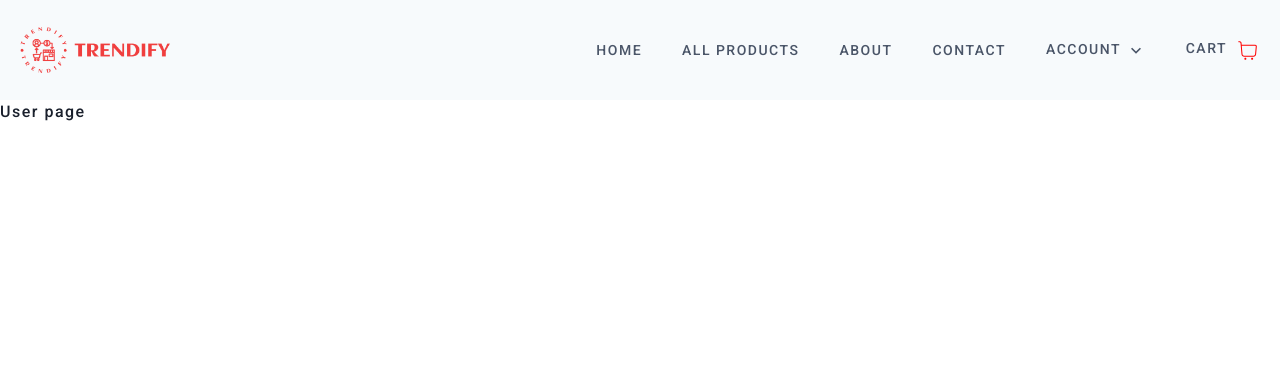
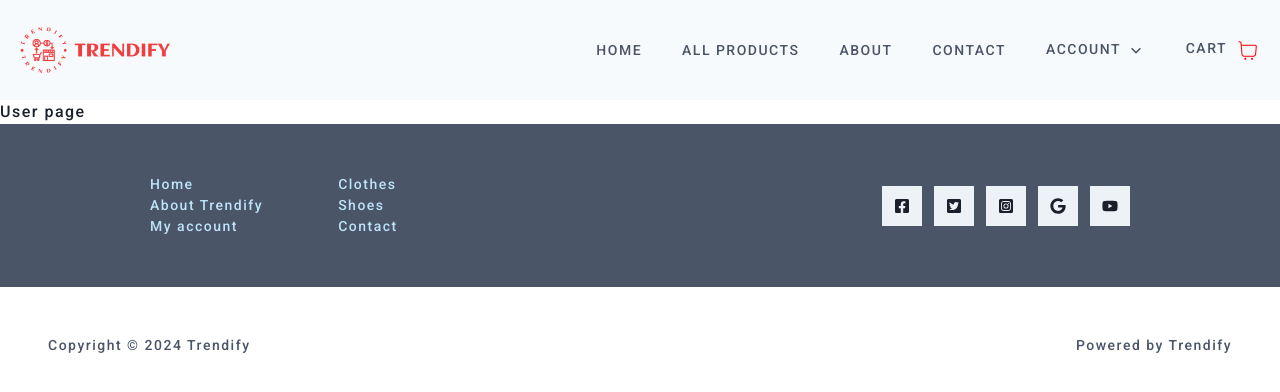
Before and after one commit to SaranaDheeraj/Ecommerce, a React (Vite) app in the folder frontend/: page /user in a window 1280 px wide. Shown: the top 392 px of the page. Built offline with nearby package versions, Linux system fonts and the light colour scheme.

Commit message:
added footer to the page

```diff
--- a/frontend/src/App.css
+++ b/frontend/src/App.css
@@ -9,3 +9,11 @@ a.active,
 button:hover {
   color: #fa5252;
 }
+
+.footer a {
+  display: block;
+}
+.footer a:hover {
+  color: #fa5252;
+  cursor: pointer;
+}
--- a/frontend/src/App.tsx
+++ b/frontend/src/App.tsx
@@ -6,6 +6,7 @@ import Shop from "./pages/Shop";
 import User from "./pages/User";
 import Nav from "./components/Nav";
 import "./App.css";
+import Footer from "./components/Footer";
 
 function App() {
   return (
@@ -18,7 +19,7 @@ function App() {
         <Route path="/shopnow" element={<Shop />} />
         <Route path="/user" element={<User />} />
       </Routes>
-      <footer></footer>
+      <Footer />
     </BrowserRouter>
   );
 }
--- /dev/null
+++ b/frontend/src/components/Footer.tsx
@@ -0,0 +1,91 @@
+import { Box, Button, Link, Spacer, Text } from "@chakra-ui/react";
+import {
+  FaFacebookSquare,
+  FaGoogle,
+  FaInstagramSquare,
+  FaTwitterSquare,
+  FaYoutube,
+} from "react-icons/fa";
+
+const Footer = () => {
+  return (
+    <>
+      <Box
+        className="footer"
+        display="flex"
+        flexDirection={{ base: "column", md: "row" }}
+        bg="gray.600"
+        px={{ base: "5", md: "150px" }}
+        py="50px"
+        alignItems="center"
+        fontSize="sm"
+      >
+        <Box
+          display="flex"
+          flexDirection={{ base: "column", md: "row" }}
+          gap={{ base: 0, md: "75px" }}
+          mb={{ base: "5", md: "0" }}
+          color="blue.100"
+        >
+          <Box mb={{ base: "3", md: "0" }}>
+            <Link href="/home" textAlign={{ base: "center", md: "left" }}>
+              Home
+            </Link>
+            <Link href="/home" textAlign={{ base: "center", md: "left" }}>
+              About Trendify
+            </Link>
+            <Link href="/home" textAlign={{ base: "center", md: "left" }}>
+              My account
+            </Link>
+          </Box>
+          <Box>
+            <Link href="/home" textAlign={{ base: "center", md: "left" }}>
+              Clothes
+            </Link>
+            <Link href="/home" textAlign={{ base: "center", md: "left" }}>
+              Shoes
+            </Link>
+            <Link href="/home" textAlign={{ base: "center", md: "left" }}>
+              Contact
+            </Link>
+          </Box>
+        </Box>
+        <Spacer />
+        <Box display="flex" gap={3}>
+          <Button borderRadius={0} p={0}>
+            <FaFacebookSquare />
+          </Button>
+          <Button borderRadius={0} p={0}>
+            <FaTwitterSquare />
+          </Button>
+          <Button borderRadius={0} p={0}>
+            <FaInstagramSquare />
+          </Button>
+          <Button borderRadius={0} p={0}>
+            <FaGoogle />
+          </Button>
+          <Button borderRadius={0} p={0}>
+            <FaYoutube />
+          </Button>
+        </Box>
+      </Box>
+      <Box
+        color="gray.600"
+        display="flex"
+        flexDir={{ base: "column", md: "row" }}
+        justifyContent="space-between"
+        fontSize="sm"
+        m={7}
+      >
+        <Box p={{ base: "5", md: "5" }}>
+          <Text textAlign="center">Copyright © 2024 Trendify</Text>
+        </Box>
+        <Box p={{ base: "5", md: "5" }}>
+          <Text textAlign="center">Powered by Trendify</Text>
+        </Box>
+      </Box>
+    </>
+  );
+};
+
+export default Footer;
```
